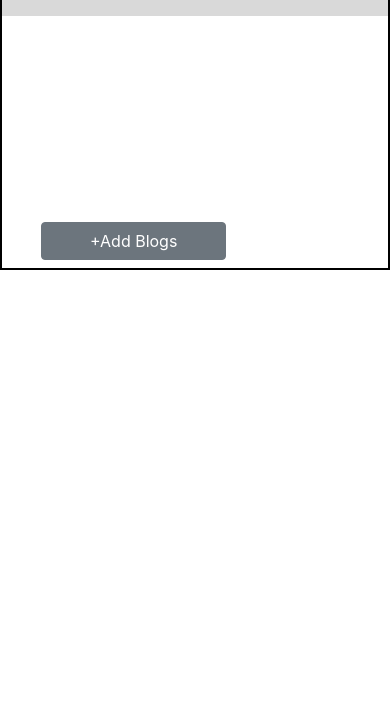
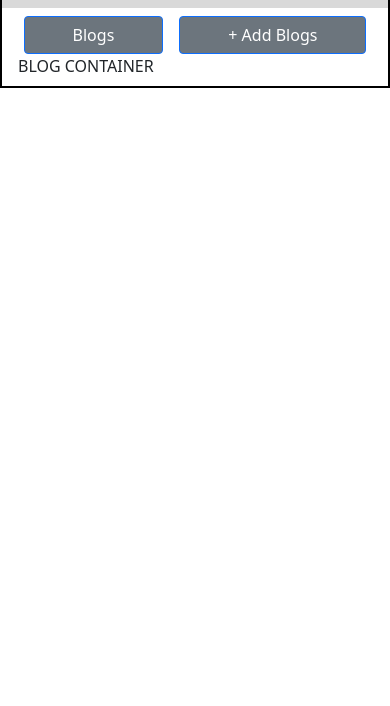
Before and after one commit to Dhruvik91/ScaleTech, a plain HTML site: page addblog.html in a window 390 px wide. Shown: the part 138-844 px from the top of the page. Drawn offline with nearby package versions, Linux system fonts and the light colour scheme.

Commit message:
implement basic responsiveness
- bump bootstrap version to 5
- add blog container for showig blogs
- implement 2 buttons for swapping containers

```diff
--- a/addblog.html
+++ b/addblog.html
@@ -5,8 +5,9 @@
     <meta charset="UTF-8">
     <meta name="viewport" content="width=device-width, initial-scale=1.0">
     <title>signIn Page</title>
-    <link rel="stylesheet" href="https://cdn.jsdelivr.net/npm/bootstrap@4.5.3/dist/css/bootstrap.min.css"
-        integrity="sha384-TX8t27EcRE3e/ihU7zmQxVncDAy5uIKz4rEkgIXeMed4M0jlfIDPvg6uqKI2xXr2" crossorigin="anonymous">
+
+    <link href="https://cdn.jsdelivr.net/npm/bootstrap@5.0.2/dist/css/bootstrap.min.css" rel="stylesheet"
+        integrity="sha384-EVSTQN3/azprG1Anm3QDgpJLIm9Nao0Yz1ztcQTwFspd3yD65VohhpuuCOmLASjC" crossorigin="anonymous">
     <style>
         .form {
             display: flex;
@@ -34,7 +35,7 @@
             margin-top: 50px;
         }
 
-        .btn-secondary{
+        .btn-secondary {
             margin-top: 150px;
         }
 
@@ -55,17 +56,25 @@
 
 <body>
     <div class="form" action="demo.js" method="post" onsubmit="return validateForm()">
-        <div class="container my-5">
-            <div class="row py-4 header">
+        <div class="container px-0 my-5">
+            <div class="nav py-4 header">
                 <h2 style="color:rgba(37, 173, 208, 1);">SCALE</h2>
                 <h2>TECH</h2>
             </div>
-            <div class="row my-2">
-                <div class="col-md-4 mt-5">
-                    <input type="button" value="+Add Blogs" onclick="displayAddBlogsDetails()"
-                        class="btn btn-secondary px-5 ml-4">
+            <div class="my-2 px-3 d-md-flex gap-3 align-items-center justify-content-center">
+                <div class="d-flex flex-md-column justify-content-center gap-3">
+                    <button onclick="displayBlogsContainer()" class="btn btn-primary bg-secondary px-5 ml-4"> Blogs
+                    </button>
+                    <button onclick="displayAddBlogsDetails()" class="btn btn-primary bg-secondary px-5 ml-4"> + Add
+                        Blogs
+                    </button>
                 </div>
-                <div class="col-md-8" id="form">
+
+                <div id="blogs-container" class="flex-grow-1">
+                    BLOG CONTAINER
+                </div>
+
+                <div id="form" class="flex-grow-1">
                     <h1>Wanna Post A Blog!!!</h1>
                     <div class="form-group mt-3">
                         <label for="Title">Title</label>
@@ -89,8 +98,16 @@
         </div>
     </div>
     <script>
+        const formContainer = document.getElementById("form")
+        const blogsContainer = document.getElementById("blogs-container")
+
+        function displayBlogsContainer() {
+            formContainer.style.display = "none";
+            blogsContainer.style.display = "block";
+        }
         function displayAddBlogsDetails() {
-            document.getElementById("form").style.display = "block";
+            blogsContainer.style.display = "none";
+            formContainer.style.display = "block";
         };
     </script>
 </body>
```
